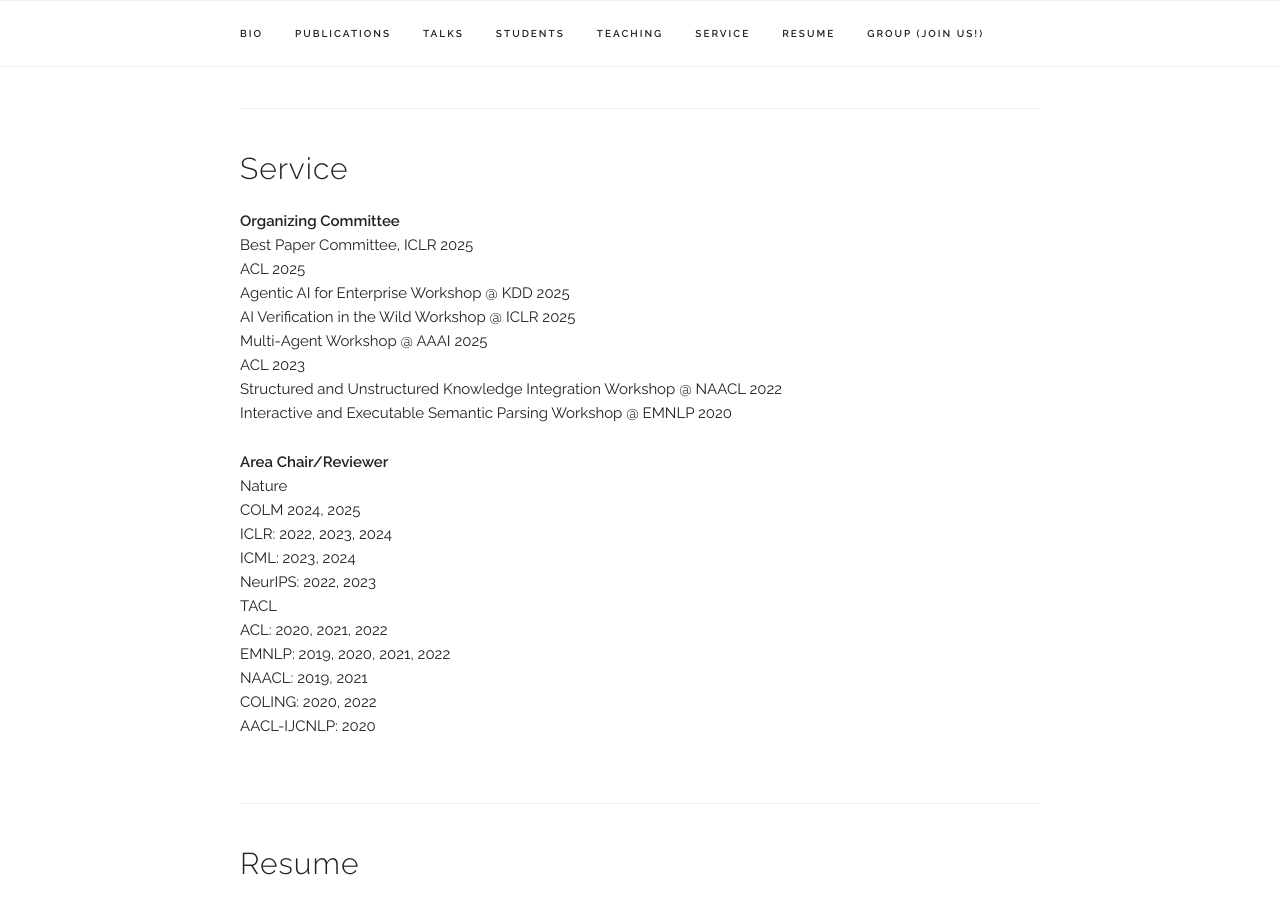
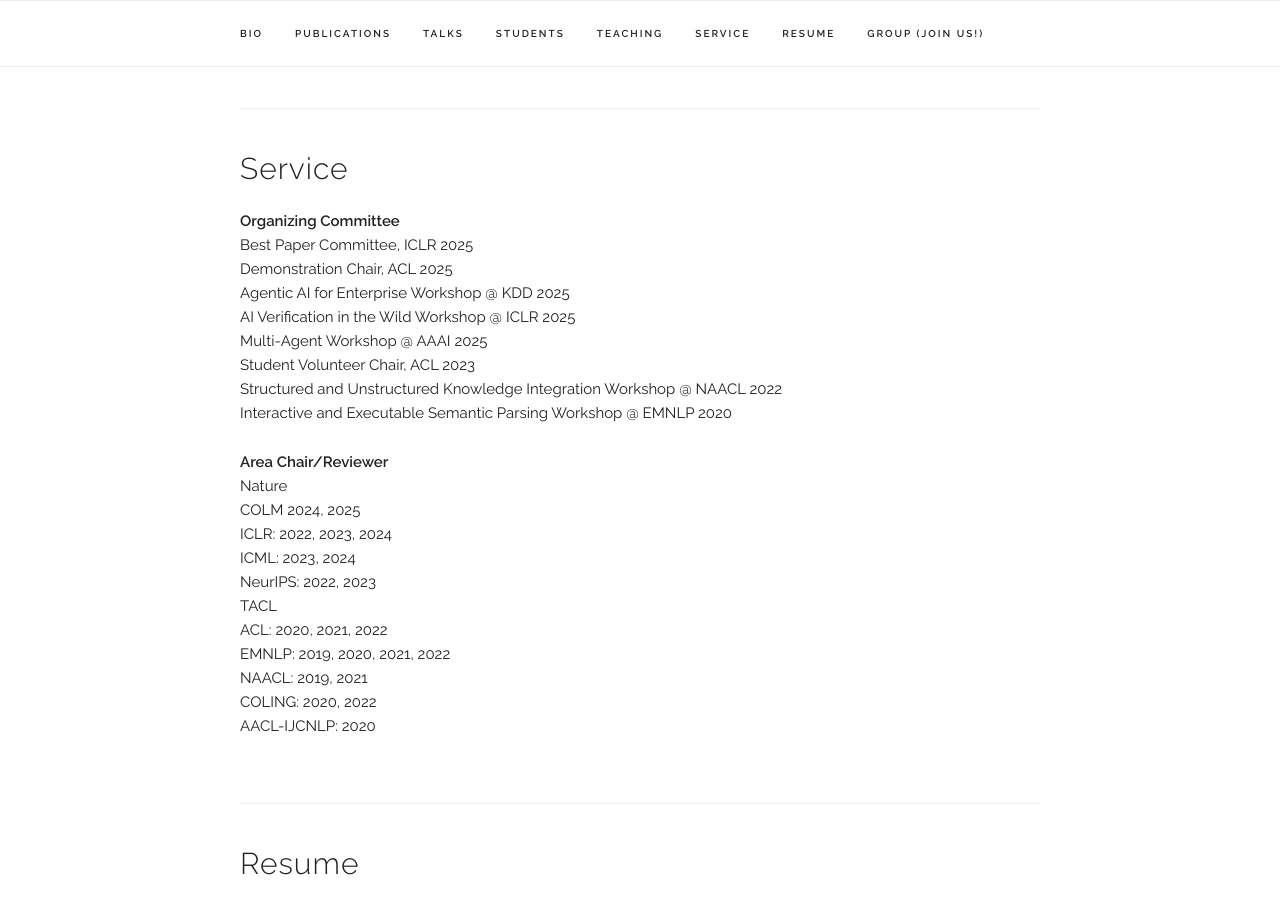
Before and after one commit to taoyds/taoyds.github.io, a Jekyll site: the page built from index.html, in a window 1280 px wide and 900 px high, scrolled down 6899 px. Built offline with Jekyll 4.4.1, drawn with Linux system fonts in a browser that asks for light colours; some web fonts are replaced.

Commit message:
Update service.yaml

```diff
--- a/_data/service.yaml
+++ b/_data/service.yaml
@@ -1,6 +1,6 @@
 
 service:
-    - name: "<br/> Best Paper Committee, ICLR 2025 <br/> ACL 2025 <br/> Agentic AI for Enterprise Workshop @ KDD 2025 <br/> AI Verification in the Wild Workshop @ ICLR 2025 <br/> Multi-Agent Workshop @ AAAI 2025 <br/> ACL 2023 <br/> Structured and Unstructured Knowledge Integration Workshop @ NAACL 2022 <br/> Interactive and Executable Semantic Parsing Workshop @ EMNLP 2020"
+    - name: "<br/> Best Paper Committee, ICLR 2025 <br/> Demonstration Chair, ACL 2025 <br/> Agentic AI for Enterprise Workshop @ KDD 2025 <br/> AI Verification in the Wild Workshop @ ICLR 2025 <br/> Multi-Agent Workshop @ AAAI 2025 <br/> Student Volunteer Chair, ACL 2023 <br/> Structured and Unstructured Knowledge Integration Workshop @ NAACL 2022 <br/> Interactive and Executable Semantic Parsing Workshop @ EMNLP 2020"
       title: "Organizing Committee"
       category: "current"
     - name: "<br/> Nature <br/> COLM 2024, 2025 <br/> ICLR: 2022, 2023, 2024 <br/> ICML: 2023, 2024 <br/> NeurIPS: 2022, 2023  <br/> TACL <br/> ACL: 2020, 2021, 2022 <br/> EMNLP: 2019, 2020, 2021, 2022 <br/> NAACL: 2019, 2021 <br/> COLING: 2020, 2022 <br/> AACL-IJCNLP: 2020"
```
